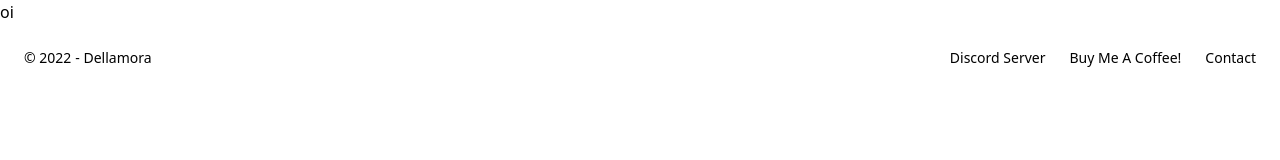
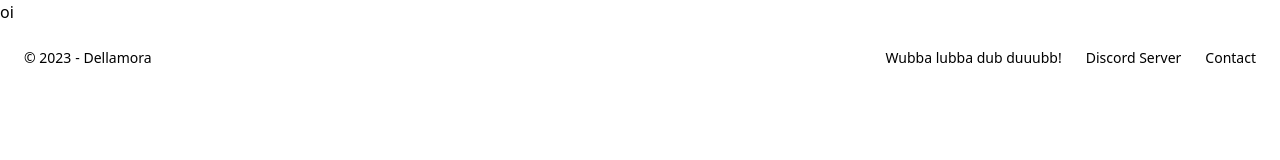
Before and after one commit to dellamora/react-query-ts-generics, a Next.js app: page / in a window 1280 px wide. Shown: the top 160 px of the page. Built offline with nearby package versions, Linux system fonts and the light colour scheme.

Commit message:
edited footer info

```diff
--- a/src/modules/footer/index.tsx
+++ b/src/modules/footer/index.tsx
@@ -7,7 +7,7 @@ const Footer: React.FC = (): JSX.Element => {
   return (
         <footer className="text-grayMedium bg-primary dark:bg-primaryDark p-4  md:flex md:items-center md:justify-between md:p-6 ">
       <span className="text-sm  sm:text-center text-grayM   edium ">
-        © 2022
+        © 2023
         <a
           href="https://dellamora.dev"
           target="_blank"
@@ -21,21 +21,21 @@ const Footer: React.FC = (): JSX.Element => {
         <li>
           <a
             target="_blank"
+            href="https://www.buymeacoffee.com/dellamora"
+            className="mr-4 hover:underline md:mr-6"
+            rel="noreferrer"
+          >
+            Wubba lubba dub duuubb!
+          </a>
+        </li>
+        <li>
+          <a
+            target="_blank"
             href="https://discord.gg/Xxu2raVxs5"
             className="mr-4 hover:underline md:mr-6 "
             rel="noreferrer"
           >
             Discord Server
-          </a>
-        </li>
-        <li>
-          <a
-            target="_blank"
-            href="https://www.buymeacoffee.com/dellamora"
-            className="mr-4 hover:underline md:mr-6"
-            rel="noreferrer"
-          >
-            Buy Me A Coffee!
           </a>
         </li>
 
```
